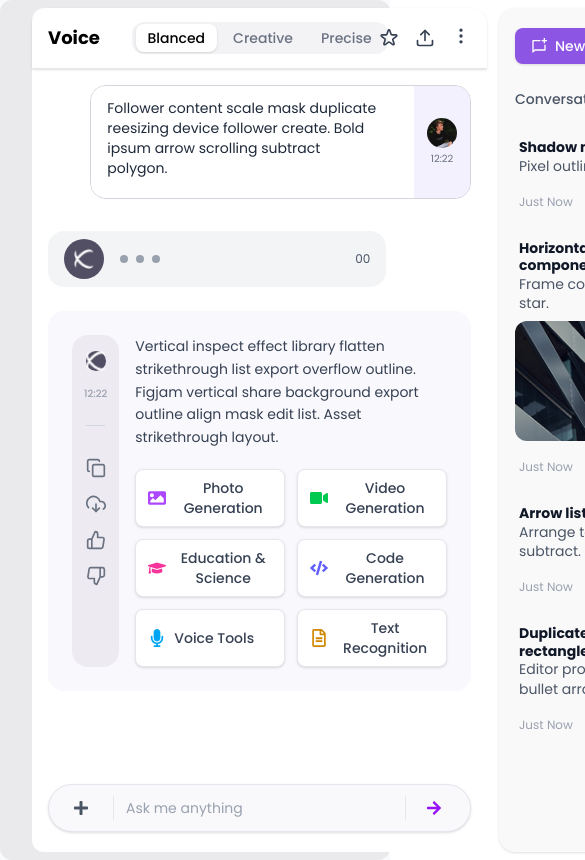
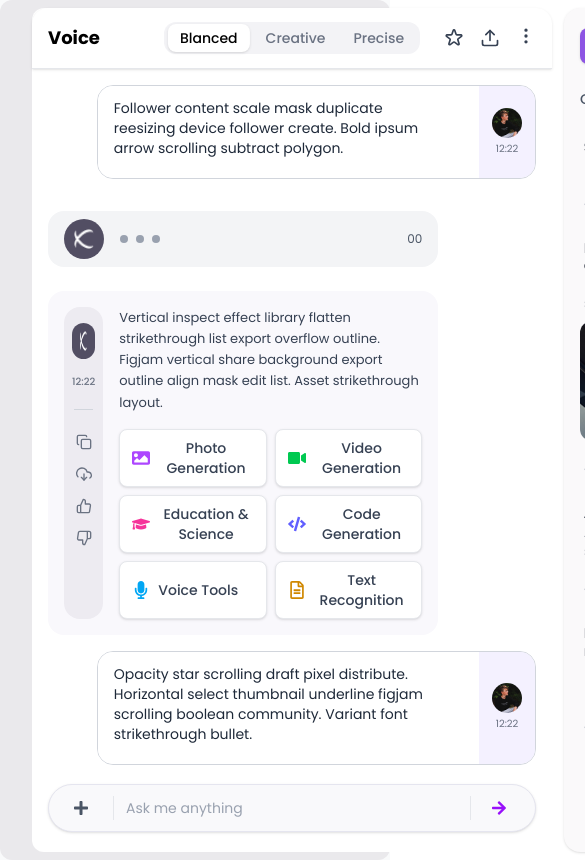
Before and after one commit to adnanfrd/barry-ai, a Next.js app: page /dashboard/voice in a window 390 px wide. Shown: the top 860 px of the page, 585 px wide, since content can reach past the window. Built offline with nearby package versions, Linux system fonts and the light colour scheme.

Commit message:
updated code

```diff
--- a/src/components/dashboard/VoiceToolsPage.tsx
+++ b/src/components/dashboard/VoiceToolsPage.tsx
@@ -4,7 +4,16 @@ import { FiDownloadCloud, FiThumbsDown, FiThumbsUp } from "react-icons/fi";
 import { LuCopy } from "react-icons/lu";
 import Header from "./Header";
 import PromptInput from "../subcomponents/PromptInput";
-import { FaCode, FaGraduationCap, FaImage, FaMicrophone, FaRegFileAlt, FaVideo } from "react-icons/fa";
+import {
+  FaCode,
+  FaGraduationCap,
+  FaImage,
+  FaMicrophone,
+  FaPlay,
+  FaRegFileAlt,
+  FaVideo,
+} from "react-icons/fa";
+import { MdEdit } from "react-icons/md";
 
 export default function VoiceToolsPage() {
   return (
@@ -56,40 +65,39 @@ export default function VoiceToolsPage() {
           </div>
         </div>
 
-        <div className="flex bg-[#F9F8FC] dark:bg-[#18181B] gap-4 p-6 rounded-2xl">
+        <div className="flex bg-[#F9F8FC] dark:bg-[#18181B] gap-4 p-4 md:p-6 rounded-2xl w-[80%]">
           {/* Sidebar */}
-          <div className="w-14 flex flex-col px-3 items-center bg-[#edebf1] dark:bg-[#2b2a33] rounded-2xl py-4 gap-4">
-            <div className="bg-[#524E63] dark:bg-[#3c384a]  rounded-xl">
+          <div className="w-14 flex flex-col p-2 items-center bg-[#edebf1] dark:bg-[#2b2a33] rounded-2xl py-4 gap-4">
+            <div className="bg-[#524E63] dark:bg-[#3c384a] p-2 rounded-xl">
               <Image
                 src="/Vector.png"
                 alt="icon"
-                width={40}
-                height={40}
+                width={20}
+                height={20}
                 className="w-5 h-5"
               />
             </div>
-            <div className="text-[10px] text-gray-400 dark:text-gray-300 font-medium">
+            <div className="text-[10px] text-gray-500 dark:text-gray-300 font-medium">
               12:22
             </div>
-            <div className="w-4/5 h-px bg-gray-300 dark:bg-gray-600 my-2" />
-            <div className="flex flex-col items-center gap-4 text-gray-500 dark:text-gray-400 mt-2">
-              <LuCopy className="w-5 h-5 hover:text-black dark:hover:text-white cursor-pointer" />
-              <FiDownloadCloud className="w-5 h-5 hover:text-black dark:hover:text-white cursor-pointer" />
-              <FiThumbsUp className="w-5 h-5 hover:text-black dark:hover:text-white cursor-pointer" />
-              <FiThumbsDown className="w-5 h-5 hover:text-black dark:hover:text-white cursor-pointer" />
+            <div className="w-4/5 h-px bg-gray-300 dark:bg-gray-600 my-1" />
+            <div className="flex flex-col items-center gap-4 text-gray-500 dark:text-gray-400 mt-1">
+              <LuCopy className="w-4 h-4 hover:text-black dark:hover:text-white cursor-pointer" />
+              <FiDownloadCloud className="w-4 h-4 hover:text-black dark:hover:text-white cursor-pointer" />
+              <FiThumbsUp className="w-4 h-4 hover:text-black dark:hover:text-white cursor-pointer" />
+              <FiThumbsDown className="w-4 h-4 hover:text-black dark:hover:text-white cursor-pointer" />
             </div>
           </div>
 
           {/* Main Content */}
           <div className="flex flex-col space-y-3">
-            <p className="text-sm text-gray-700 dark:text-gray-200 leading-relaxed">
+            <p className="text-[13px] text-gray-700 dark:text-gray-200 leading-relaxed">
               Vertical inspect effect library flatten strikethrough list export
               overflow outline. Figjam vertical share background export outline
               align mask edit list. Asset strikethrough layout.
             </p>
 
-            {/* Tools Grid */}
-            <div className="grid grid-cols-2 md:grid-cols-2 gap-3 mt-2">
+            <div className="grid grid-cols-2 gap-2 mt-1">
               <ToolButton
                 icon={<FaImage className="text-purple-500" />}
                 label="Photo Generation"
@@ -117,6 +125,122 @@ export default function VoiceToolsPage() {
             </div>
           </div>
         </div>
+        <div className="flex justify-end">
+          <div className="max-w-[90%] md:max-w-[75%] flex gap-5 mb-4 rounded-2xl border border-gray-300 dark:border-[#6a5e8f] overflow-hidden">
+            <div className="flex-1 bg-white dark:bg-transparent px-4 py-3">
+              <p className="text-sm font-normal text-gray-800 dark:text-gray-200 mb-2">
+                Opacity star scrolling draft pixel distribute. Horizontal select
+                thumbnail underline figjam scrolling boolean community. Variant
+                font strikethrough bullet.
+              </p>
+            </div>
+            <div className="w-14 bg-[#F4F1FF] dark:bg-[#27212F] flex flex-col justify-center items-center py-2 px-1">
+              <Image
+                src="/photo.png"
+                alt="avatar"
+                width={30}
+                height={30}
+                className="rounded-full object-cover"
+              />
+              <span className="text-[10px] text-gray-500 dark:text-gray-300 mt-1">
+                12:22
+              </span>
+            </div>
+          </div>
+        </div>
+        <div className="flex bg-[#F9F8FC] dark:bg-[#18181B] gap-4 p-4 md:p-6 rounded-2xl w-[80%]">
+          {/* Sidebar */}
+          <div className="w-14 flex flex-col p-2 items-center bg-[#edebf1] dark:bg-[#2b2a33] rounded-2xl py-4 gap-4">
+            <div className="bg-[#524E63] dark:bg-[#3c384a] p-2 rounded-xl">
+              <Image
+                src="/Vector.png"
+                alt="icon"
+                width={20}
+                height={20}
+                className="w-5 h-5"
+              />
+            </div>
+            <div className="text-[10px] text-gray-500 dark:text-gray-300 font-medium">
+              12:22
+            </div>
+            <div className="w-4/5 h-px bg-gray-300 dark:bg-gray-600 my-1" />
+            <div className="flex flex-col items-center gap-4 text-gray-500 dark:text-gray-400 mt-1">
+              <LuCopy className="w-4 h-4 hover:text-black dark:hover:text-white cursor-pointer" />
+              <FiDownloadCloud className="w-4 h-4 hover:text-black dark:hover:text-white cursor-pointer" />
+              <FiThumbsUp className="w-4 h-4 hover:text-black dark:hover:text-white cursor-pointer" />
+              <FiThumbsDown className="w-4 h-4 hover:text-black dark:hover:text-white cursor-pointer" />
+            </div>
+          </div>
+
+          {/* Main Content */}
+          <div className="flex flex-col w-full space-y-3">
+            <p className="text-[13px] w-[80%] text-gray-700 dark:text-gray-200 leading-relaxed">
+              Vertical inspect effect library flatten strikethrough list export
+              overflow outline. Figjam vertical share background export outline
+              align mask edit list. Asset strikethrough layout.
+            </p>
+
+            {/* Audio Player */}
+            <div className="flex items-center bg-white dark:bg-[#1c1c1f] border border-gray-200 dark:border-gray-700 rounded-lg px-4 py-2 w-full max-w-sm">
+              {/* Play Button */}
+              <button className="text-gray-600 dark:text-gray-300 mr-3">
+                <FaPlay className="w-4 h-4" />
+              </button>
+
+              {/* Waveform Bar */}
+              <div className="flex-1 h-10 flex items-center gap-[1px]">
+                {/* Simulated waveform with bars */}
+                {Array.from({ length: 100 }).map((_, i) => (
+                  <div
+                    key={i}
+                    className={`w-[2px] rounded-sm ${
+                      i % 6 === 0
+                        ? "h-6"
+                        : i % 5 === 0
+                        ? "h-5"
+                        : i % 4 === 0
+                        ? "h-4"
+                        : i % 3 === 0
+                        ? "h-3"
+                        : "h-2"
+                    } bg-gray-400 dark:bg-gray-500`}
+                  />
+                ))}
+              </div>
+
+              <span className="text-[11px] text-gray-500 dark:text-gray-300 ml-3">
+                00:22
+              </span>
+            </div>
+
+            {/* Controls */}
+            <div className="flex flex-wrap gap-2 items-center">
+              <button className="flex items-center gap-1 px-3 py-1 bg-[#8359E3] hover:bg-[#724ad4] text-white text-sm rounded-lg">
+                Export
+              </button>
+
+              <button className="flex items-center gap-1 px-2 py-1 bg-white dark:bg-[#1c1c1f] border border-gray-200 dark:border-gray-700 text-gray-700 dark:text-gray-100 text-sm rounded-lg">
+                <MdEdit className="w-4 h-4" />
+              </button>
+
+              <select className="text-sm px-3 py-1 rounded-lg bg-white dark:bg-[#1c1c1f] border border-gray-200 dark:border-gray-700 text-gray-700 dark:text-gray-100">
+                <option>En (US)</option>
+              </select>
+
+              <select className="text-sm px-3 py-1 rounded-lg bg-white dark:bg-[#1c1c1f] border border-gray-200 dark:border-gray-700 text-gray-700 dark:text-gray-100">
+                <option>Speed Normal</option>
+              </select>
+
+              <select className="text-sm px-3 py-1 rounded-lg bg-white dark:bg-[#1c1c1f] border border-gray-200 dark:border-gray-700 text-gray-700 dark:text-gray-100">
+                <option>Voice Marry</option>
+              </select>
+
+              <select className="text-sm px-3 py-1 rounded-lg bg-white dark:bg-[#1c1c1f] border border-gray-200 dark:border-gray-700 text-gray-700 dark:text-gray-100">
+                <option>Tone Friendly</option>
+              </select>
+            </div>
+          </div>
+        </div>
       </div>
       <div className="flex-none rounded-xl sticky bottom-0 bg-white dark:bg-[#1c1c1f] border-gray-200 dark:border-gray-700 px-4 py-3">
         <PromptInput />
```
